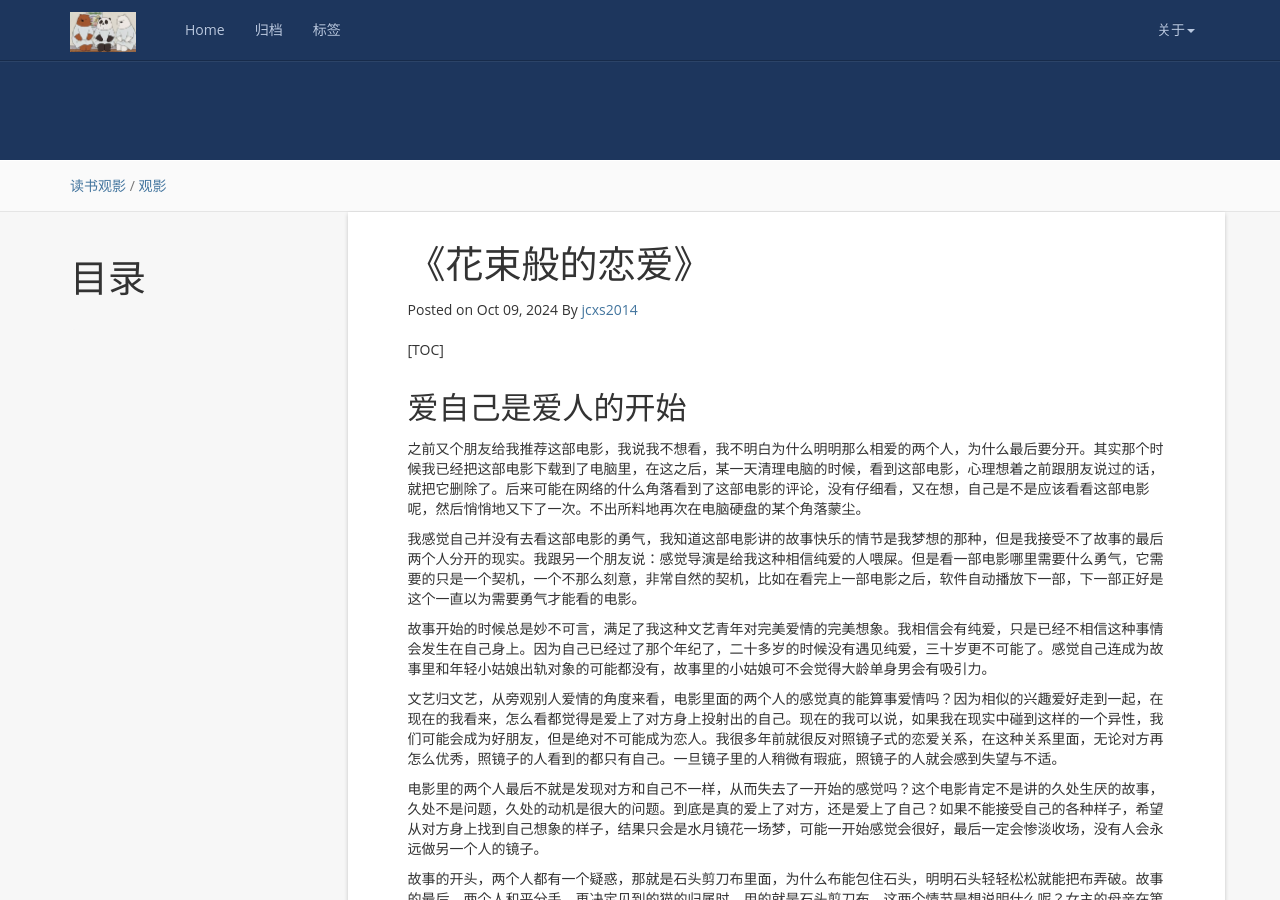
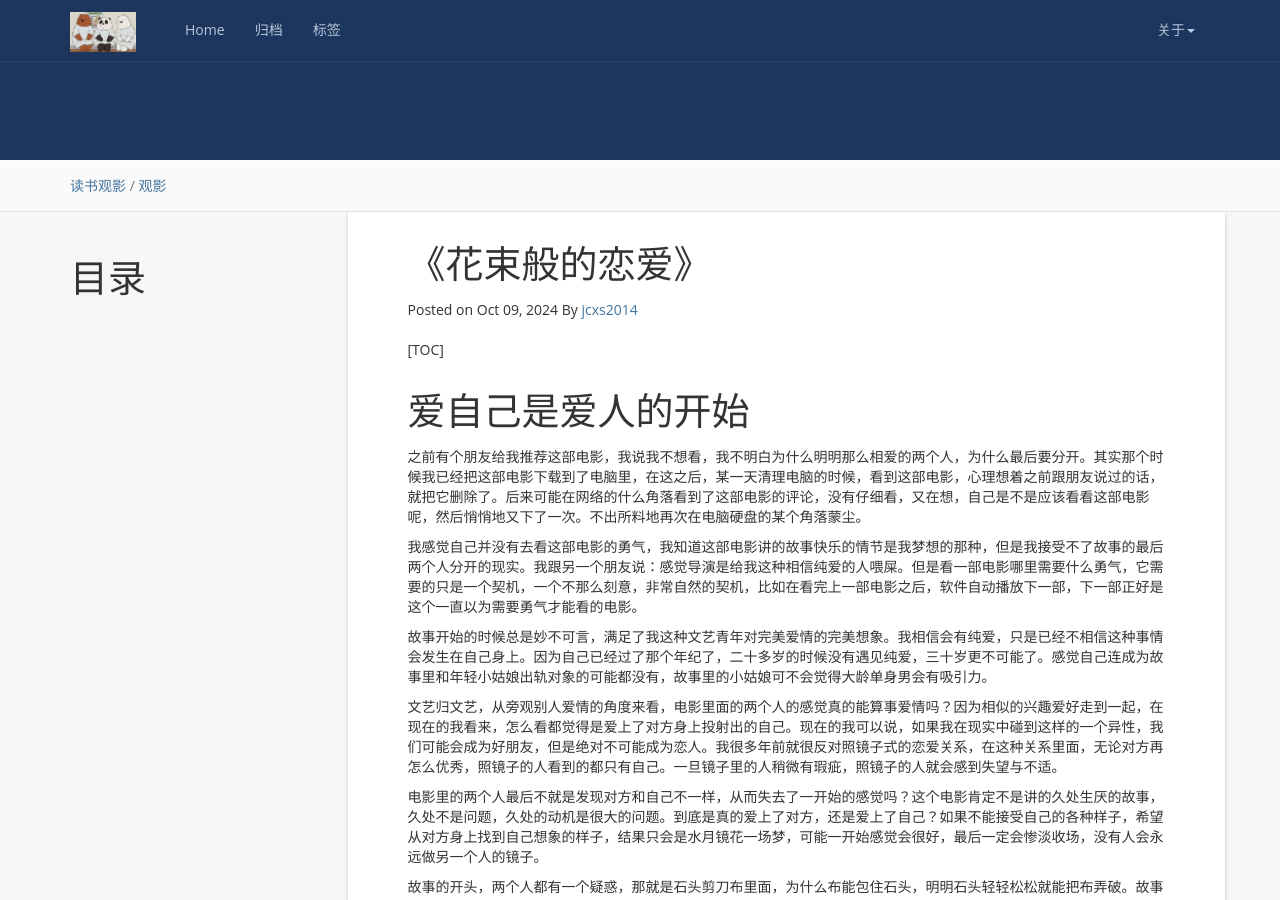
Before and after one commit to jcxs2014/jcxs2014.github.io, a Jekyll site: the page built from _posts/4_Films/2024-10-09-4_019.md, in a window 1280 px wide and 900 px high. Built offline with Jekyll 4.4.1, drawn with Linux system fonts in a browser that asks for light colours; nearby versions of some CDN libraries; a script that is not in the unit is left out; comment, search, counter and statistics services are not loaded.

Commit message:
change post

```diff
--- a/_posts/4_Films/2024-10-09-4_019.md
+++ b/_posts/4_Films/2024-10-09-4_019.md
@@ -9,11 +9,11 @@ tag: 观影
 
 [TOC]
 
-## 爱自己是爱人的开始
+# 爱自己是爱人的开始
 
 
 
-之前又个朋友给我推荐这部电影，我说我不想看，我不明白为什么明明那么相爱的两个人，为什么最后要分开。其实那个时候我已经把这部电影下载到了电脑里，在这之后，某一天清理电脑的时候，看到这部电影，心理想着之前跟朋友说过的话，就把它删除了。后来可能在网络的什么角落看到了这部电影的评论，没有仔细看，又在想，自己是不是应该看看这部电影呢，然后悄悄地又下了一次。不出所料地再次在电脑硬盘的某个角落蒙尘。
+之前有个朋友给我推荐这部电影，我说我不想看，我不明白为什么明明那么相爱的两个人，为什么最后要分开。其实那个时候我已经把这部电影下载到了电脑里，在这之后，某一天清理电脑的时候，看到这部电影，心理想着之前跟朋友说过的话，就把它删除了。后来可能在网络的什么角落看到了这部电影的评论，没有仔细看，又在想，自己是不是应该看看这部电影呢，然后悄悄地又下了一次。不出所料地再次在电脑硬盘的某个角落蒙尘。
 
 我感觉自己并没有去看这部电影的勇气，我知道这部电影讲的故事快乐的情节是我梦想的那种，但是我接受不了故事的最后两个人分开的现实。我跟另一个朋友说：感觉导演是给我这种相信纯爱的人喂屎。但是看一部电影哪里需要什么勇气，它需要的只是一个契机，一个不那么刻意，非常自然的契机，比如在看完上一部电影之后，软件自动播放下一部，下一部正好是这个一直以为需要勇气才能看的电影。
 
```
Also changed, not shown: _posts/4_Films/2024-08-19-4_018.md (+1 -1 lines).
